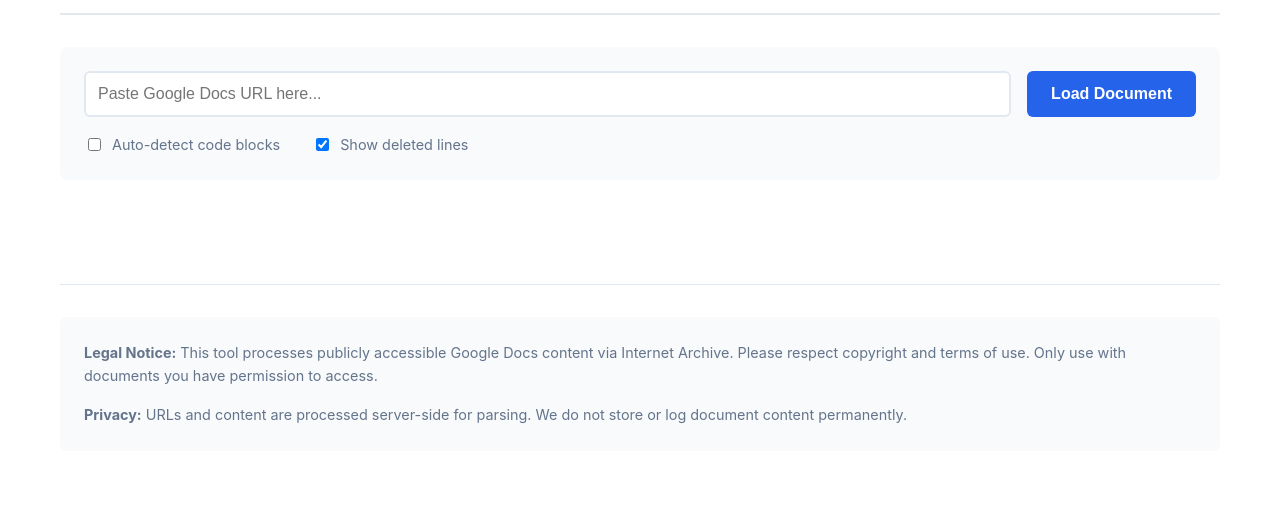
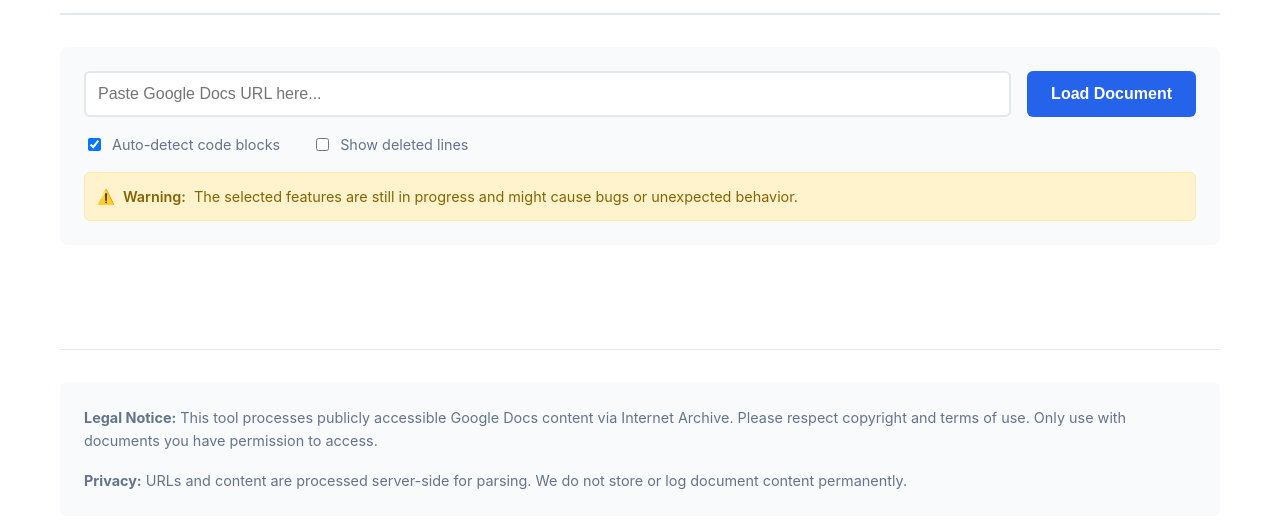
Before and after one commit to ChindanaiNaKub/freeDocs, a website: page public/index.html in a window 1280 px wide. Both pictures are taken after a click on the label "Auto-detect code blocks". Shown: the part 110-638 px from the top of the page. Drawn offline with Linux system fonts and the light colour scheme.

Commit message:
remove selected as default and add warnings

```diff
--- a/public/index.html
+++ b/public/index.html
@@ -27,13 +27,19 @@
 
             <div class="options">
                 <label class="option">
-                    <input type="checkbox" id="treatAsCode" checked>
+                    <input type="checkbox" id="treatAsCode">
                     Auto-detect code blocks
                 </label>
                 <label class="option">
-                    <input type="checkbox" id="showDeletions" checked>
+                    <input type="checkbox" id="showDeletions">
                     Show deleted lines
                 </label>
+            </div>
+
+            <div class="warning-section" id="warningSection" style="display: none;">
+                <div class="warning-message">
+                    ⚠️ <strong>Warning:</strong> The selected features are still in progress and might cause bugs or unexpected behavior.
+                </div>
             </div>
         </div>
 
--- a/public/script.js
+++ b/public/script.js
@@ -45,6 +45,9 @@ class FreeDocs {
 
     // Show deletions toggle
     document.getElementById('showDeletions').addEventListener('change', (e) => {
+      // Show/hide warning based on checkbox state
+      this.updateWarningVisibility();
+
       // First update the display immediately
       this.toggleDeletions(e.target.checked);
 
@@ -56,6 +59,9 @@ class FreeDocs {
 
     // Treat as code toggle
     document.getElementById('treatAsCode').addEventListener('change', (e) => {
+      // Show/hide warning based on checkbox state
+      this.updateWarningVisibility();
+
       // Reload the document with new settings if we have a current URL
       if (this.currentArchiveUrl) {
         this.loadDocument();
@@ -69,6 +75,19 @@ class FreeDocs {
 
     if (!this.hasClipboardAPI) {
       console.warn('Clipboard API not available, using fallback');
+    }
+  }
+
+  updateWarningVisibility() {
+    const treatAsCode = document.getElementById('treatAsCode').checked;
+    const showDeletions = document.getElementById('showDeletions').checked;
+    const warningSection = document.getElementById('warningSection');
+
+    // Show warning if either checkbox is checked
+    if (treatAsCode || showDeletions) {
+      warningSection.style.display = 'block';
+    } else {
+      warningSection.style.display = 'none';
     }
   }
 
--- a/public/styles.css
+++ b/public/styles.css
@@ -144,6 +144,27 @@ body {
 
 .option input[type="checkbox"] {
   cursor: pointer;
+}
+
+/* Warning Section */
+.warning-section {
+  margin-top: 1rem;
+}
+
+.warning-message {
+  background: #fef3cd;
+  color: #856404;
+  border: 1px solid #ffeaa7;
+  border-radius: 6px;
+  padding: 0.75rem;
+  font-size: 0.9rem;
+  display: flex;
+  align-items: center;
+  gap: 0.5rem;
+}
+
+.warning-message strong {
+  font-weight: 600;
 }
 
 /* Status */
```
